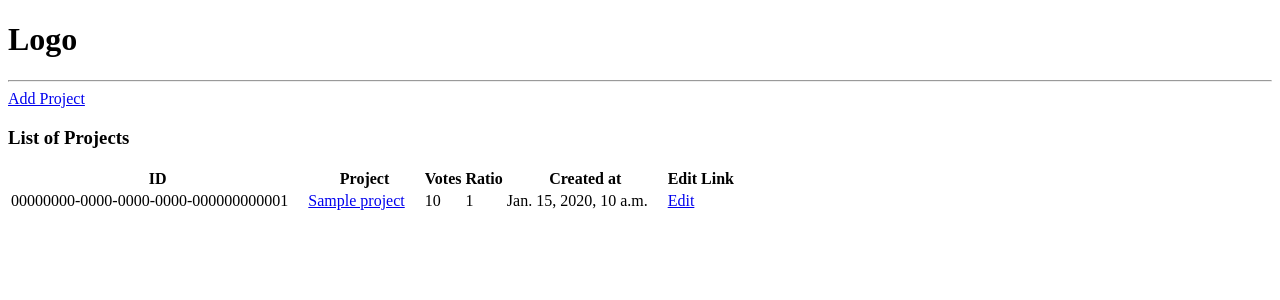
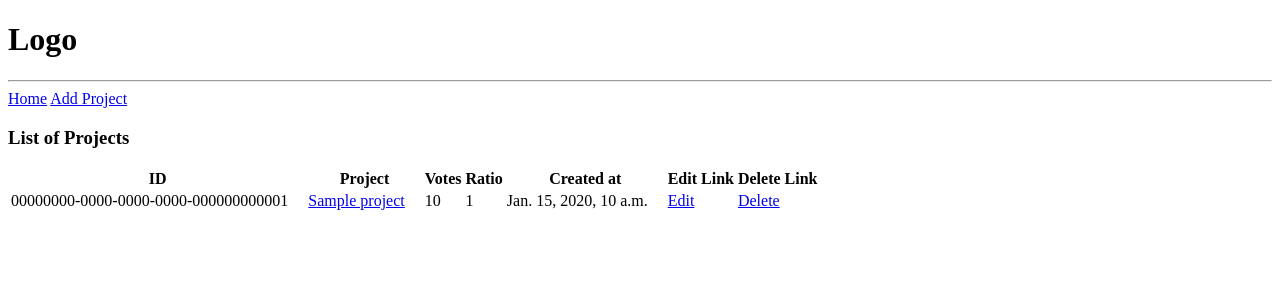
Before and after one commit to sukanta-27/devsearch.io, a Django app: page / in a window 1280 px wide. Shown: the top 300 px of the page. Run offline with Django 3.2, Linux system fonts and the light colour scheme; tables that the repository leaves empty hold one stand-in row (values such as "Sample post").

Commit message:
Implement delete feature

```diff
--- a/projects/templates/projects/projects.html
+++ b/projects/templates/projects/projects.html
@@ -10,6 +10,7 @@
             <th>Ratio</th>
             <th>Created at</th>
             <th>Edit Link</th>
+            <th>Delete Link</th>
         </tr>
         {% for project in projects %}
             <tr>
@@ -19,6 +20,7 @@
                 <td>{{ project.votes_ratio }}&emsp;</td>
                 <td>{{ project.created }}&emsp;</td>
                 <td><a href="{% url 'update-project' project.id%}">Edit</td>
+                <td><a href="{% url 'delete-project' project.id%}">Delete</td>
             </tr>
         {% endfor %}
     </table>
--- a/projects/views.py
+++ b/projects/views.py
@@ -41,4 +41,10 @@ def updateProject(request, id):
     return render(request, 'projects/project-form.html', context)
 
 def deleteProject(request, id):
-    pass
+    project = Project.objects.get(id=id)
+    if request.method == 'POST':
+        project.delete()
+        return redirect('projects')
+
+    context = {'object': project}
+    return render(request, 'projects/delete-template.html', context)
--- a/templates/navbar.html
+++ b/templates/navbar.html
@@ -1,3 +1,4 @@
 <h1>Logo</h1>
 <hr>
+<a href="{% url 'projects' %}">Home</a>
 <a href="{% url 'create-project' %}">Add Project</a>
```
Also changed, not shown: projects/templates/projects/delete-template.html (+10 -0 lines).
